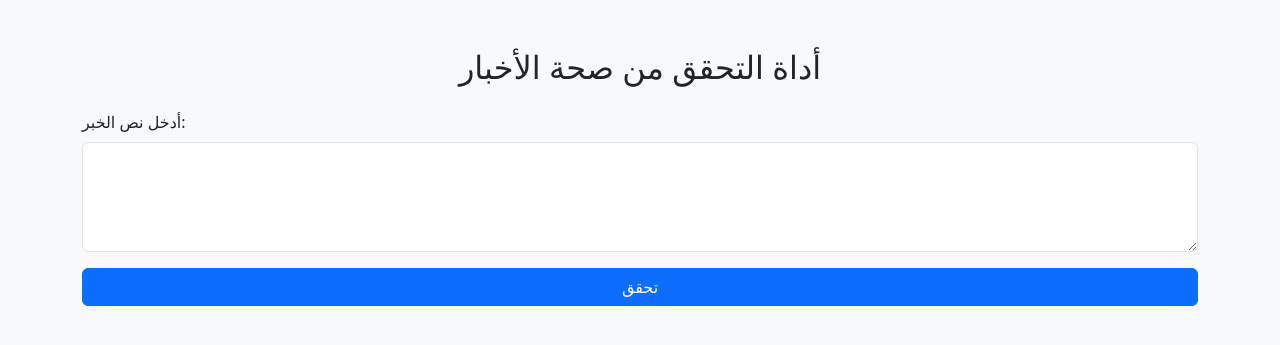
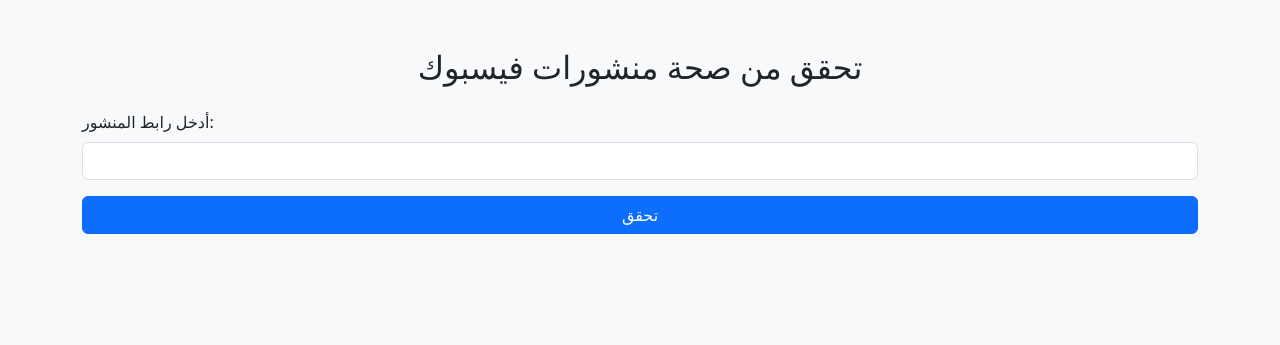
Before and after one commit to islamictiktok/facebook-news-checker, a Flask app: page / in a window 1280 px wide. Shown: the top 345 px of the page. Run offline with Flask 3, Linux system fonts and the light colour scheme.

Commit message:
Update index.html

```diff
--- a/templates/index.html
+++ b/templates/index.html
@@ -3,39 +3,55 @@
 <head>
     <meta charset="UTF-8">
     <meta name="viewport" content="width=device-width, initial-scale=1.0">
-    <title>التحقق من الأخبار</title>
+    <title>تحقق من صحة منشورات فيسبوك</title>
     <link rel="stylesheet" href="https://cdn.jsdelivr.net/npm/bootstrap@5.3.0/dist/css/bootstrap.min.css">
 </head>
 <body class="bg-light">
     <div class="container mt-5">
-        <h2 class="text-center mb-4">أداة التحقق من صحة الأخبار</h2>
-        <form id="newsForm">
+        <h2 class="text-center">تحقق من صحة منشورات فيسبوك</h2>
+        <form id="checkForm" class="mt-4">
             <div class="mb-3">
-                <label for="newsText" class="form-label">أدخل نص الخبر:</label>
-                <textarea class="form-control" id="newsText" rows="4" required></textarea>
+                <label for="post_url" class="form-label">أدخل رابط المنشور:</label>
+                <input type="url" class="form-control" id="post_url" required>
             </div>
             <button type="submit" class="btn btn-primary w-100">تحقق</button>
         </form>
-        <div class="mt-4" id="resultContainer" style="display: none;">
-            <h4>نتيجة التحقق:</h4>
-            <p id="verificationResult" class="fw-bold"></p>
-        </div>
+
+        <div id="result" class="mt-4"></div>
     </div>
 
     <script>
-        document.getElementById('newsForm').addEventListener('submit', async function(event) {
+        document.getElementById("checkForm").addEventListener("submit", function(event) {
             event.preventDefault();
-            const newsText = document.getElementById('newsText').value;
+            let postUrl = document.getElementById("post_url").value;
+            console.log("Post URL:", postUrl);
+            fetch("/", {
+                method: "POST",
+                headers: { "Content-Type": "application/x-www-form-urlencoded" },
+                body: "post_url=" + encodeURIComponent(postUrl)
+            })
+            .then(response => response.json())
+            .then(data => {
+                let resultDiv = document.getElementById("result");
+                console.log(data);
 
-            const response = await fetch('/verify', {
-                method: 'POST',
-                headers: { 'Content-Type': 'application/json' },
-                body: JSON.stringify({ news: newsText })
+                // عرض نص المنشور
+                resultDiv.innerHTML = `<h5>نص المنشور:</h5><p>${data.post_text}</p>`;
+
+                // عرض نتائج التحقق من صحة المنشور
+                if (data.sources && data.sources.length > 0) {
+                    resultDiv.innerHTML += `<h5>نتائج التحقق من صحة المنشور:</h5>`;
+                    data.sources.forEach((source) => {
+                        resultDiv.innerHTML += `<p><a href="${source}" target="_blank">${source}</a></p>`;
+                    });
+                } else {
+                    resultDiv.innerHTML += `<p>لم يتم العثور على أخبار مشابهة لتأكيد صحة المنشور.</p>`;
+                }
+            })
+            .catch(error => {
+                let resultDiv = document.getElementById("result");
+                resultDiv.innerHTML = `<h5>حدث خطأ في الاتصال بالخادم</h5>`;
             });
-
-            const data = await response.json();
-            document.getElementById('verificationResult').textContent = data.result;
-            document.getElementById('resultContainer').style.display = 'block';
         });
     </script>
 </body>
```
